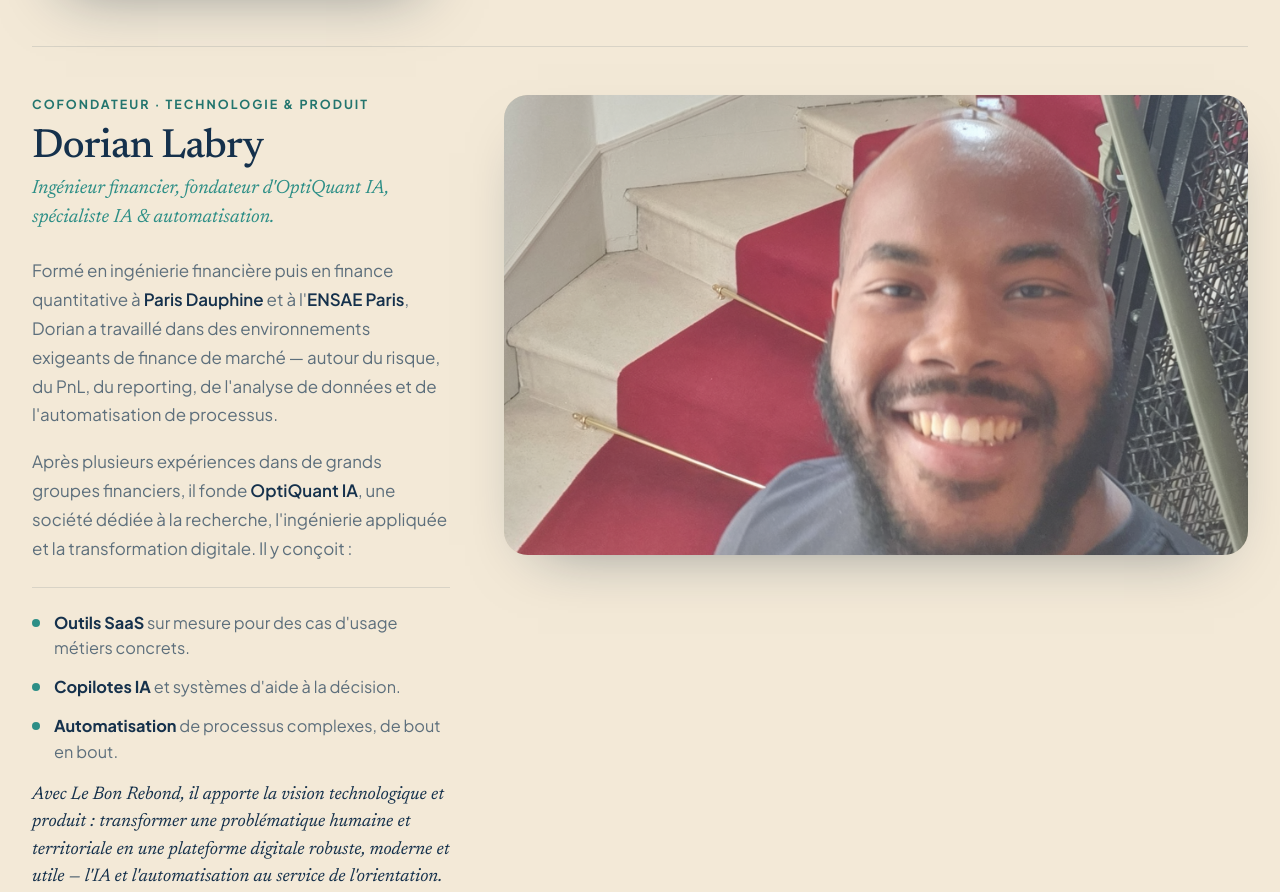
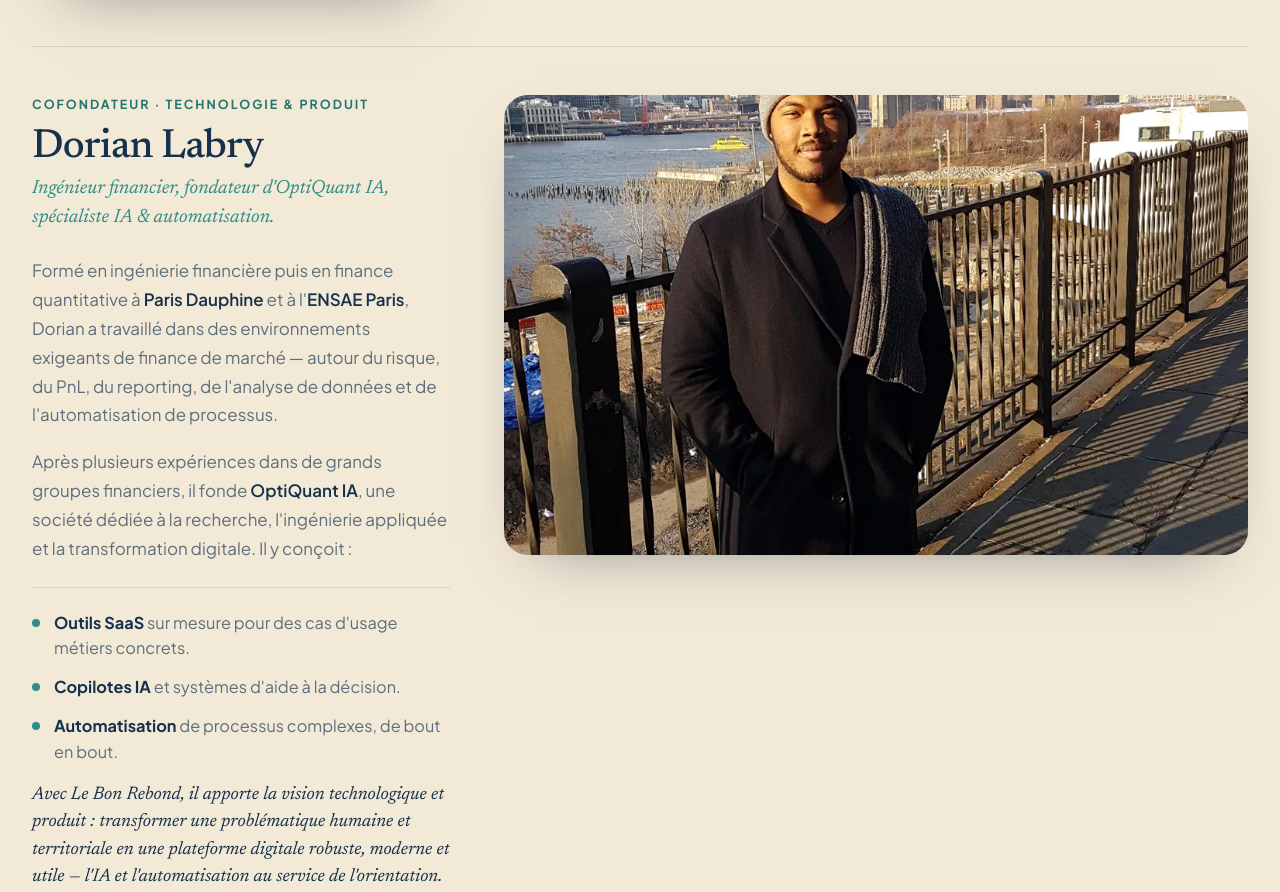
Before and after one commit to dorian68/rebond_pro, a Next.js app: page /a-propos in a window 1280 px wide. Shown: the part 1847-2739 px from the top of the page. Built offline with nearby package versions, Linux system fonts and the light colour scheme; no server answers.

Commit message:
feat(site): update Dorian founder photo

```diff
--- a/src/app/(site)/a-propos/page.tsx
+++ b/src/app/(site)/a-propos/page.tsx
@@ -93,7 +93,7 @@ export default function AProposPage() {
           <motion.article initial="hidden" whileInView="visible" viewport={{ once: true }} custom={0.5} variants={fadeUp}
             className="ap-founder ap-founder-rev">
             <div className="ap-founder-portrait">
-              <Image src="/photos/dorian-labry.png" alt="Dorian Labry, cofondateur du Bon Rebond" fill style={{ objectFit: "cover", objectPosition: "center 75%" }} sizes="(max-width:880px) 100vw, 400px" />
+              <Image src="/photos/dorian-labry.webp" alt="Dorian Labry, cofondateur du Bon Rebond" fill style={{ objectFit: "cover", objectPosition: "center 75%" }} sizes="(max-width:880px) 100vw, 400px" />
             </div>
             <div>
               <div style={{ fontSize: ".78rem", fontWeight: 700, letterSpacing: ".16em", textTransform: "uppercase" as const, color: "#23756e" }}>Cofondateur · Technologie &amp; produit</div>
```
Also changed, not shown: public/photos/dorian-labry.webp (added).
